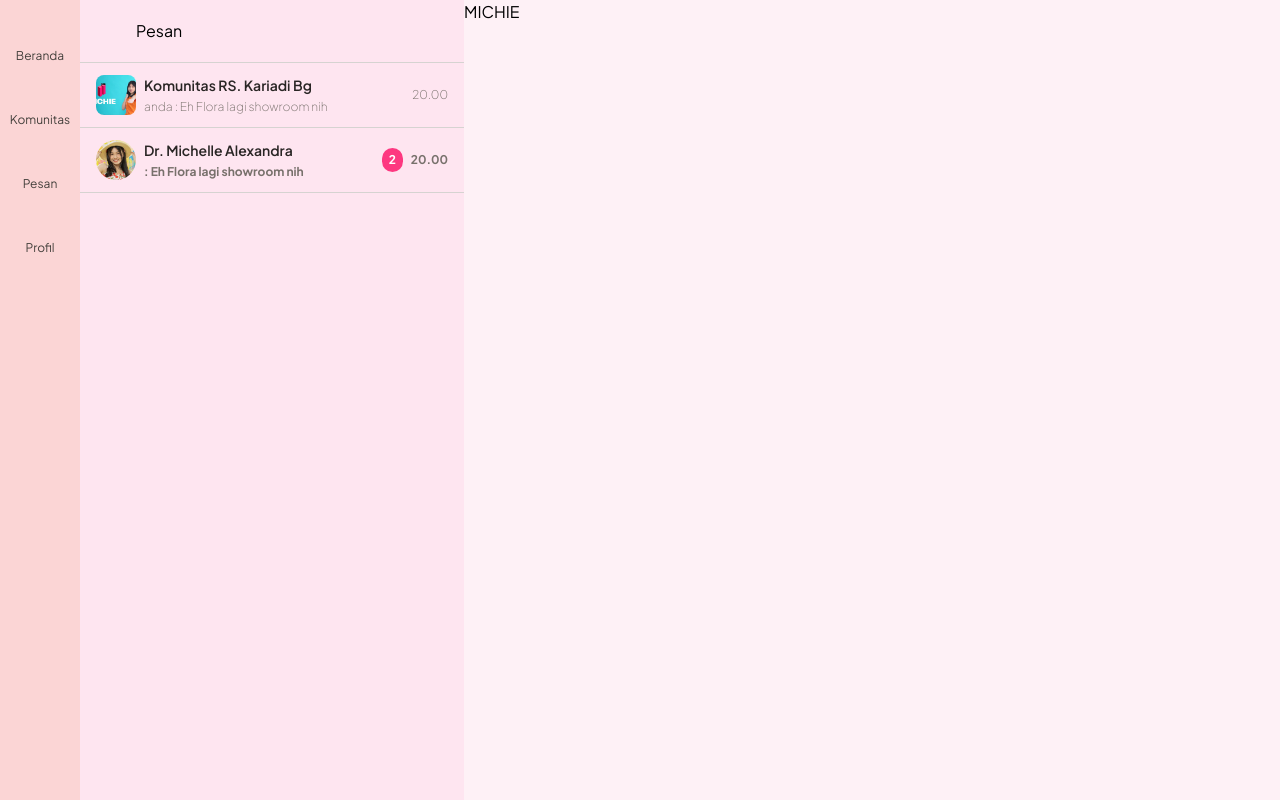
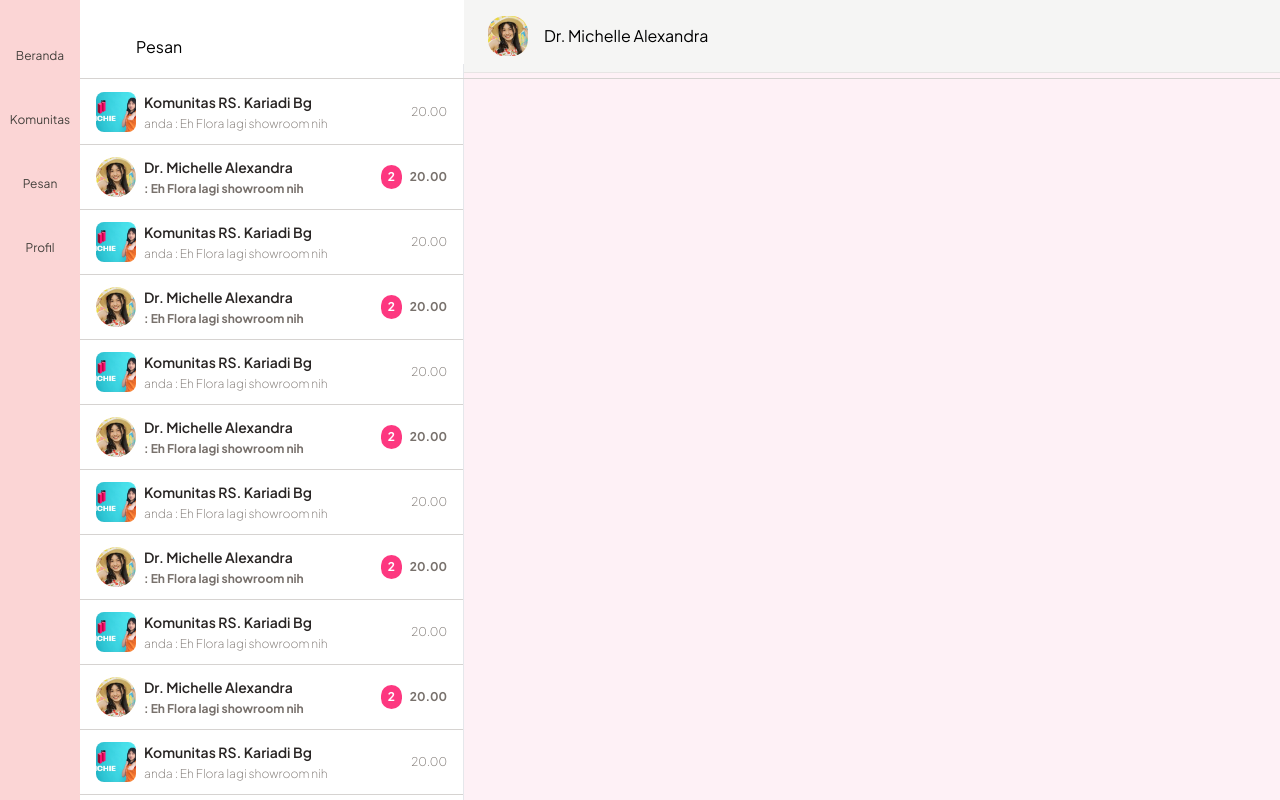
Before and after one commit to aplicalvin/bayiq-fe, a React (Vite) app: page /app/message/michie in a window 1280 px wide. Built offline with nearby package versions, Linux system fonts and the light colour scheme; some icons are missing.

Commit message:
chat dokter 70%

```diff
--- a/src/app/AppMessage.jsx
+++ b/src/app/AppMessage.jsx
@@ -7,13 +7,32 @@ import { Outlet } from "react-router-dom";
 function AppMessage() {
     return (
         <>
-            <div className="flex w-full h-full">
-                <div className="bg-primary-100 max-w-96 w-full">
-                    <AppHeader1 pageTitle={"Pesan"} />
-                    <AppMessageList />
+            <div className="flex">
+                <div className="relative bg-white max-w-96 w-full overflow-y-scroll h-screen border-r">
+                    <div className="fixed h-16 w-full bg-white pt-4">
+                        <AppHeader1 pageTitle={"Pesan"} />
+                    </div>
+                    <div className="bg-white mt-20">
+                        <AppMessageList />
+                        <AppMessageList />
+                        <AppMessageList />
+                        <AppMessageList />
+                        <AppMessageList />
+                        <AppMessageList />
+                        <AppMessageList />
+                        <AppMessageList />
+                        <AppMessageList />
+                        <AppMessageList />
+                        <AppMessageList />
+                        <AppMessageList />
+                        <AppMessageList />
+                        <AppMessageList />
+                    </div>
                 </div>
-                <div className="bg-primary-50 w-full">
-                    <Outlet />
+                <div className="flex w-full overflow-y-scroll h-screen bg-primary-50">
+                    <div className="bg-primary-50 w-full">
+                        <Outlet />
+                    </div>
                 </div>
             </div>
         </>
--- a/src/app/Message/examplechat/AppMessageDoctor.jsx
+++ b/src/app/Message/examplechat/AppMessageDoctor.jsx
@@ -1,10 +1,22 @@
 // eslint-disable-next-line no-unused-vars
 import React from "react";
+import ImgnyaBG from "./../../../assets/assets/image/image1.jpg";
 
 function AppMessageDoctor() {
     return (
         <>
-            <h1>MICHIE</h1>
+            <div className="relative w-full">
+                <header className="fixed w-full flex  gap-4 items-center border-b border-stone-200 py-4 px-6 bg-stone-100">
+                    <div className="min-w-10 min-h-10 max-w-10 max-h-10">
+                        <img
+                            src={ImgnyaBG}
+                            className="size-10 object-cover object-center rounded-2xl"
+                            alt=""
+                        />
+                    </div>
+                    <h1>Dr. Michelle Alexandra </h1>
+                </header>
+            </div>
         </>
     );
 }
```
